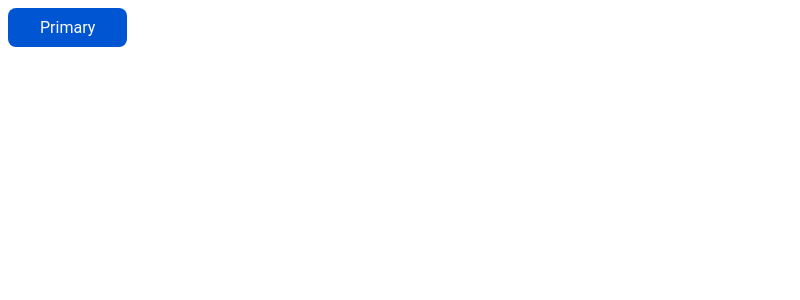
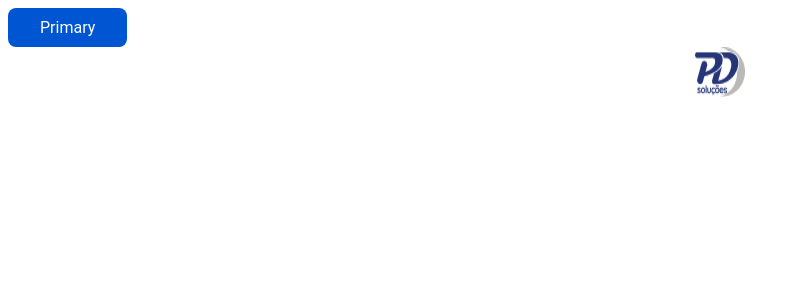
Before and after one commit to jandersonvb/pdhours-frontend, a Next.js app: page / in a window 1280 px wide. Shown: the top 300 px of the page, without its empty margins (0-800 px from the left). Built offline with nearby package versions, Linux system fonts and the light colour scheme.

Commit message:
feat: create component Logo

```diff
--- /dev/null
+++ b/src/app/components/Logo/index.tsx
@@ -0,0 +1,17 @@
+import Image from "next/image";
+import { LogoWrapper } from "./styles";
+
+import LogoImg from "../../assets/logo.png";
+
+export function Logo() {
+  return (
+    <LogoWrapper>
+      <Image
+        src={LogoImg}
+        alt="Logo"
+        width={50}
+        height={50}
+      />
+    </LogoWrapper>
+  )
+}
--- /dev/null
+++ b/src/app/components/Logo/styles.ts
@@ -0,0 +1,13 @@
+import styled from 'styled-components'
+
+export const LogoWrapper = styled.div`
+  display: flex;
+  align-items: center;
+  justify-content: center;
+  margin-left: 160px;
+`
+
+export const LogoImage = styled.img`
+  height: 50px;
+  width: 50px;
+`
--- a/src/app/page.tsx
+++ b/src/app/page.tsx
@@ -1,9 +1,13 @@
 'use client'
 
 import { Button } from "./components/Button";
+import { Logo } from "./components/Logo";
 
 export default function Home() {
   return (
+    <>
       <Button variant="primary">Primary</Button>
+      <Logo />
+    </>
   );
 }
```
Also changed, not shown: src/app/assets/logo.png (added).
